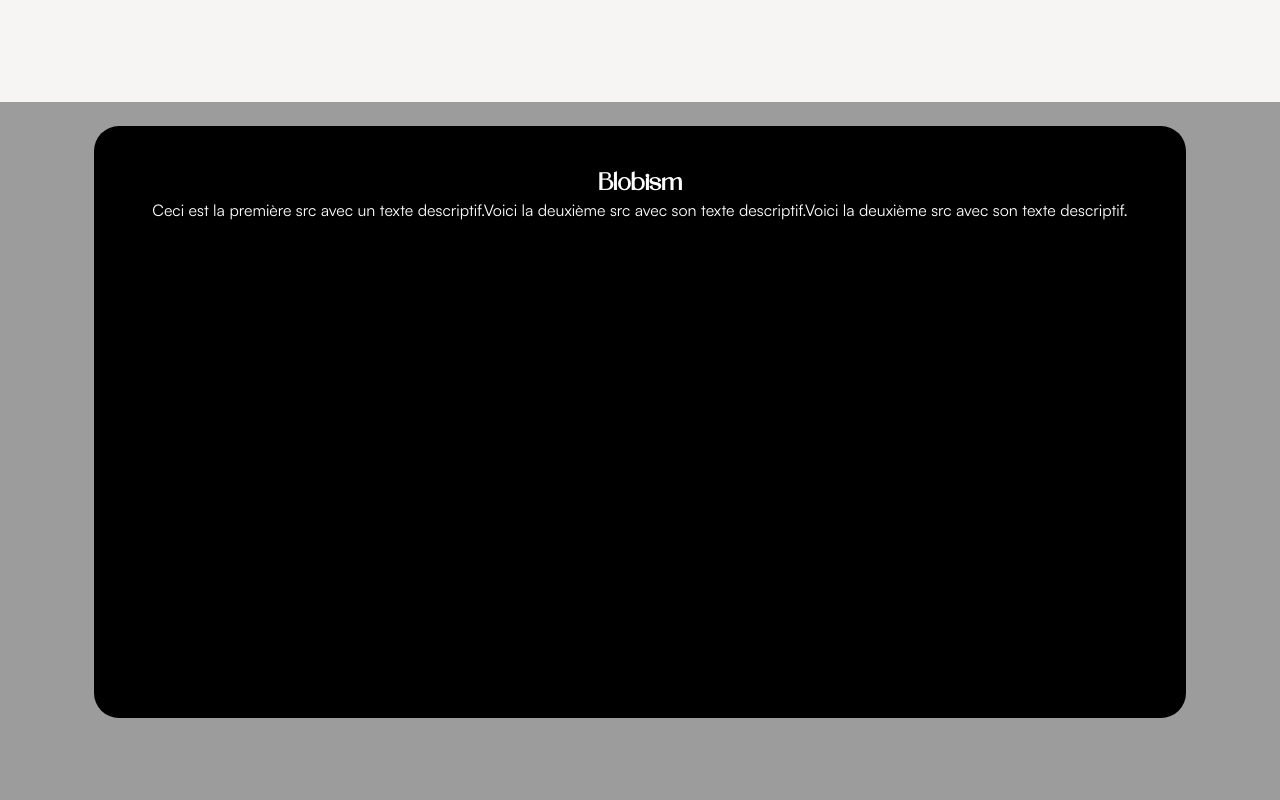
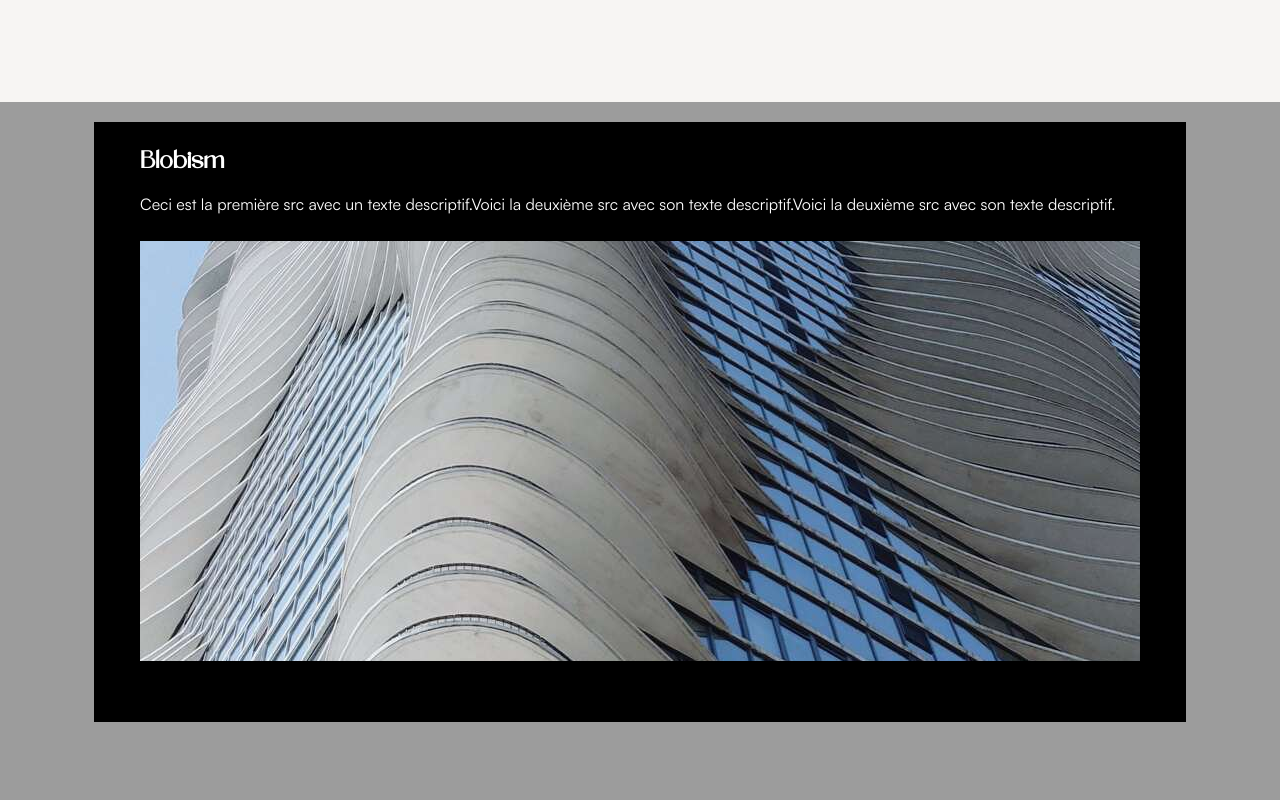
Before and after one commit to ccadran/Architecture-gallery, a Next.js app: page / in a window 1280 px wide. Shown: the part 6420-7220 px from the top of the page. Built offline with nearby package versions, Linux system fonts and the light colour scheme.

Commit message:
add basics styling and content to card component

```diff
--- a/src/app/components/Content/Card/Card.jsx
+++ b/src/app/components/Content/Card/Card.jsx
@@ -5,6 +5,9 @@ export default function Card({ src, title, shortDescription, color }) {
       <div style={{ backgroundColor: color }} className={styles.card}>
         <h2>{title}</h2>
         <p>{shortDescription}</p>
+        <div className={styles.imgContainer}>
+          <img src={src} alt="" />
+        </div>
       </div>
     </div>
   );
--- a/src/app/components/Content/Card/card.module.scss
+++ b/src/app/components/Content/Card/card.module.scss
@@ -9,11 +9,26 @@
     position: relative;
     top: -10%;
     width: 1000px;
-    height: 500px;
-    border-radius: 25px;
+    height: 600px;
+    // border-radius: 25px;
     display: flex;
     flex-direction: column;
-    align-items: center;
-    padding: 46px;
+    align-items: left;
+    padding: 0 46px;
+    h2 {
+      margin-top: 28px;
+      margin-bottom: 16px;
+    }
+    .imgContainer {
+      width: 100%;
+      height: 70%;
+      padding-bottom: 46px;
+      margin-top: 26px;
+      img {
+        object-fit: cover;
+        height: 100%;
+        width: 100%;
+      }
+    }
   }
 }
```
